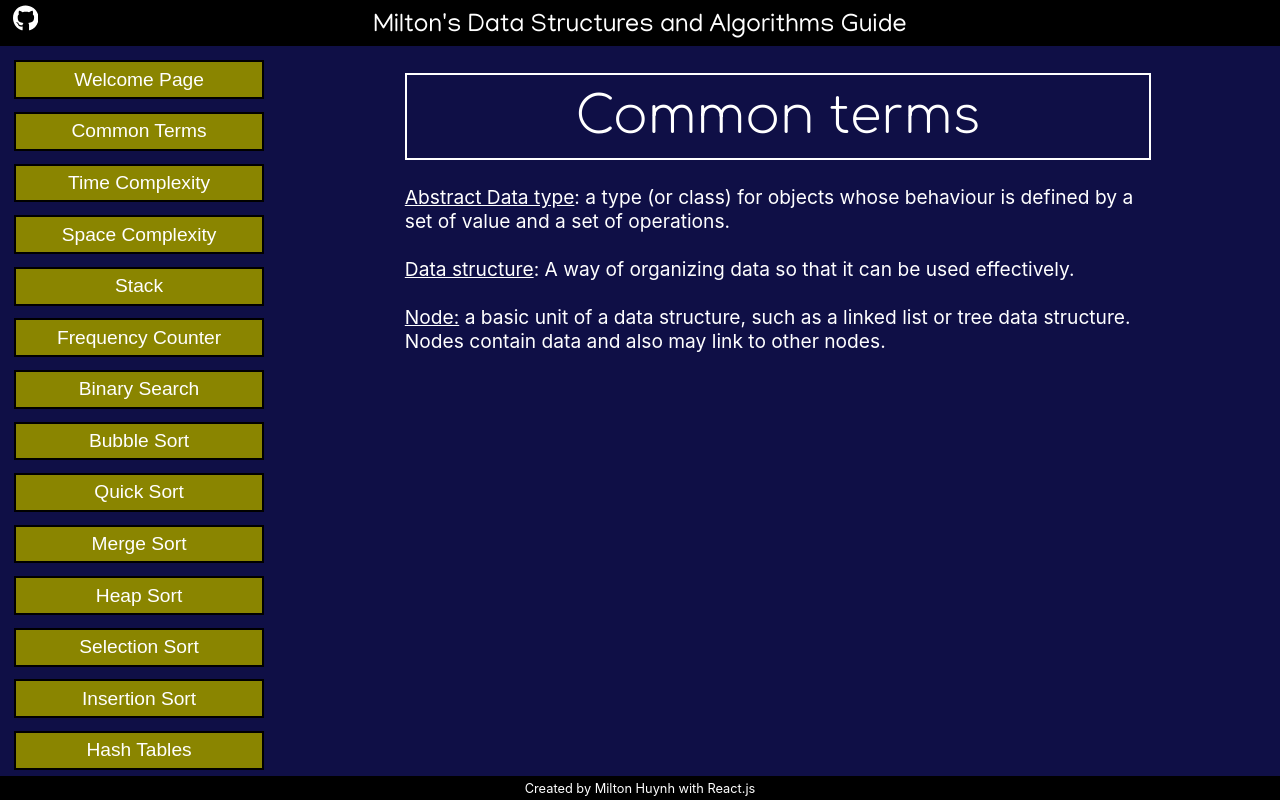
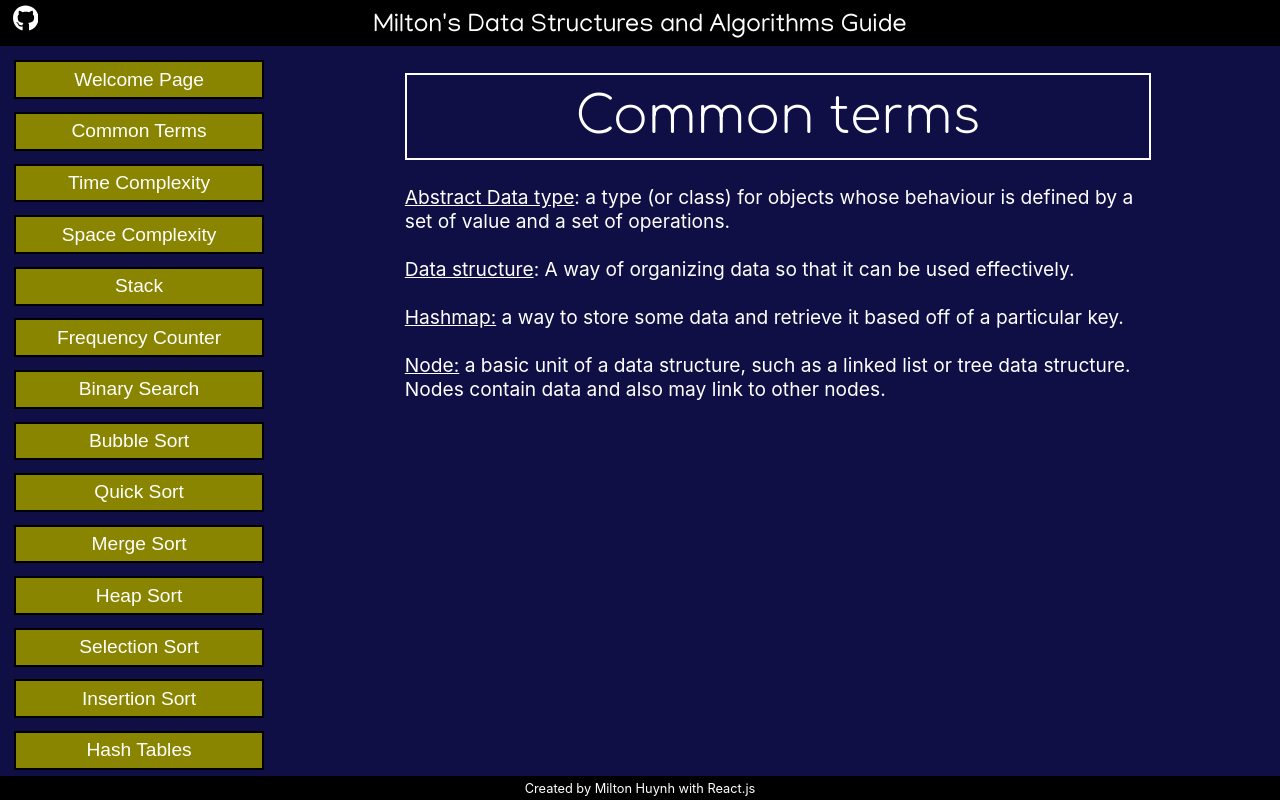
Before and after one commit to miltonhuynh/DSA-guide, a React (Create React App) app in the folder app/: page /DSA-guide/Definitions in a window 1280 px wide. Built offline with nearby package versions, Linux system fonts and the light colour scheme; a web font is replaced by a local one.

Commit message:
Added hash map term

```diff
--- a/app/src/Concepts/Definitions.js
+++ b/app/src/Concepts/Definitions.js
@@ -7,6 +7,7 @@ export default function Definitions() {
       <div id="Terms_list">
           <div class="Term"><u>Abstract Data type</u>: a type (or class) for objects whose behaviour is defined by a set of value and a set of operations.</div>
           <div class="Term"><u>Data structure</u>: A way of organizing data so that it can be used effectively.</div>
+          <div class="Term"><u>Hashmap:</u> a way to store some data and retrieve it based off of a particular key.</div>
           <div class="Term"><u>Node:</u> a basic unit of a data structure, such as a linked list or tree data structure. Nodes contain data and also may link to other nodes.</div>
       </div>
     </div>
```
